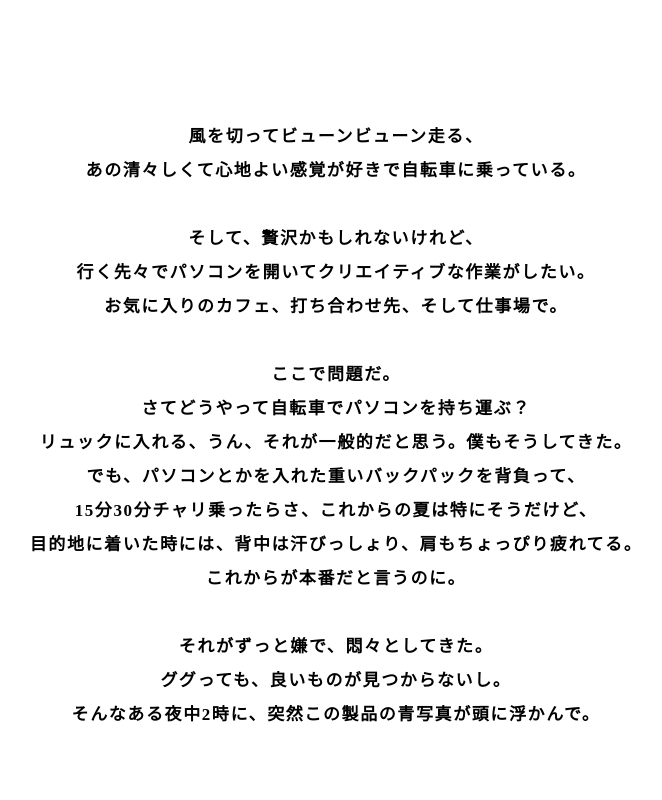
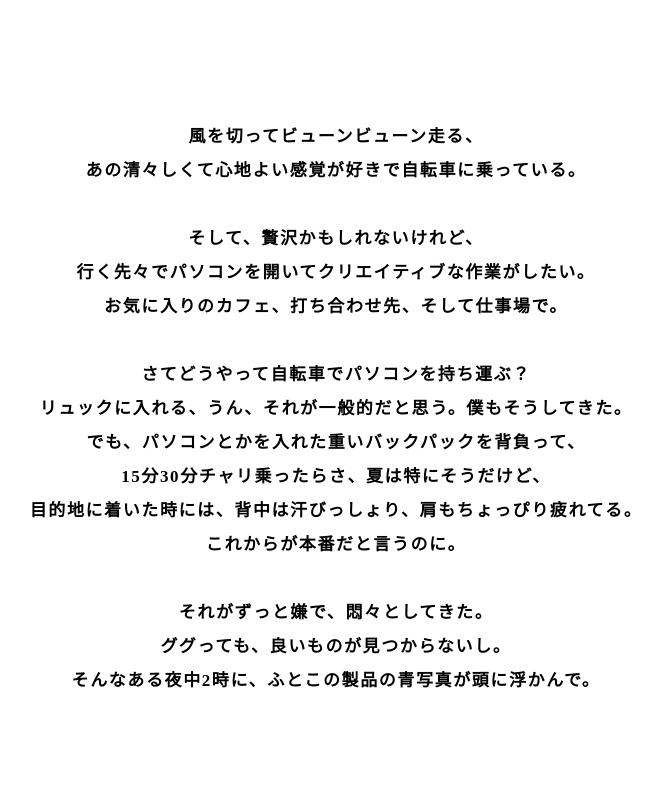
Before and after one commit to Takuzen/MOB, a Next.js app: page / in a window 1280 px wide. Shown: the part 720-1520 px from the top of the page, without its empty margins (304-966 px from the left). Built offline with nearby package versions, Linux system fonts and the light colour scheme; a web font is replaced by a local one.

Commit message:
add contact email address

```diff
--- a/pages/index.js
+++ b/pages/index.js
@@ -6,7 +6,7 @@ export default function Home() {
   return (
     <div className={styles.container}>
       <Head>
-        <title>モブ｜MOB</title>
+        <title>MOB｜モブ</title>
         <link rel="icon" href="/bike.favicon.ico" />
       </Head>
 
@@ -35,15 +35,13 @@ export default function Home() {
             <br />
             <p>お気に入りのカフェ、打ち合わせ先、そして仕事場で。</p>
             <br />
-            ここで問題だ。
-            <br />
             さてどうやって自転車でパソコンを持ち運ぶ？
             <br />
             リュックに入れる、うん、それが一般的だと思う。僕もそうしてきた。
             <br />
             でも、パソコンとかを入れた重いバックパックを背負って、
             <br />
-            15分30分チャリ乗ったらさ、これからの夏は特にそうだけど、
+            15分30分チャリ乗ったらさ、夏は特にそうだけど、
             <br />
             目的地に着いた時には、背中は汗びっしょり、肩もちょっぴり疲れてる。
             <br />
@@ -53,7 +51,7 @@ export default function Home() {
             <br />
             ググっても、良いものが見つからないし。
             <br />
-            そんなある夜中2時に、突然この製品の青写真が頭に浮かんで。
+            そんなある夜中2時に、ふとこの製品の青写真が頭に浮かんで。
           </text>
         </section>
         <section className={styles.page3}>
@@ -89,6 +87,8 @@ export default function Home() {
           >
             フォローする
           </a>
+          <h2 className={styles.contactText}>お問い合わせ</h2>
+          <p>takuzen[at]gmail.com</p>
         </section>
       </main>
       <footer>
--- a/styles/Home.module.css
+++ b/styles/Home.module.css
@@ -93,16 +93,22 @@
   top: -15vh;
   height: 30vh;
   display: flex;
-  flex-direction: row;
+  flex-direction: column;
   justify-content: center;
   align-items: center;
   gap: 50px;
+  margin-bottom: 80px;
 }
 
 .releaseDateText {
   font-family: serif;
   letter-spacing: 0.1rem;
   text-decoration: underline yellow 10px;
+}
+
+.contactText {
+  font-family: serif;
+  letter-spacing: 0.1rem;
 }
 
 .alermBtn {
@@ -205,8 +211,6 @@
 
   .page5 {
     padding-top: 50px;
-    display: block;
-    text-align: center;
   }
 
   .releaseDateText {
@@ -222,8 +226,6 @@
     font-family: serif;
     padding: 30px;
     letter-spacing: 0.1rem;
-    position: relative;
-    top: 70px;
   }
 
   .alermBtn:hover {
```
